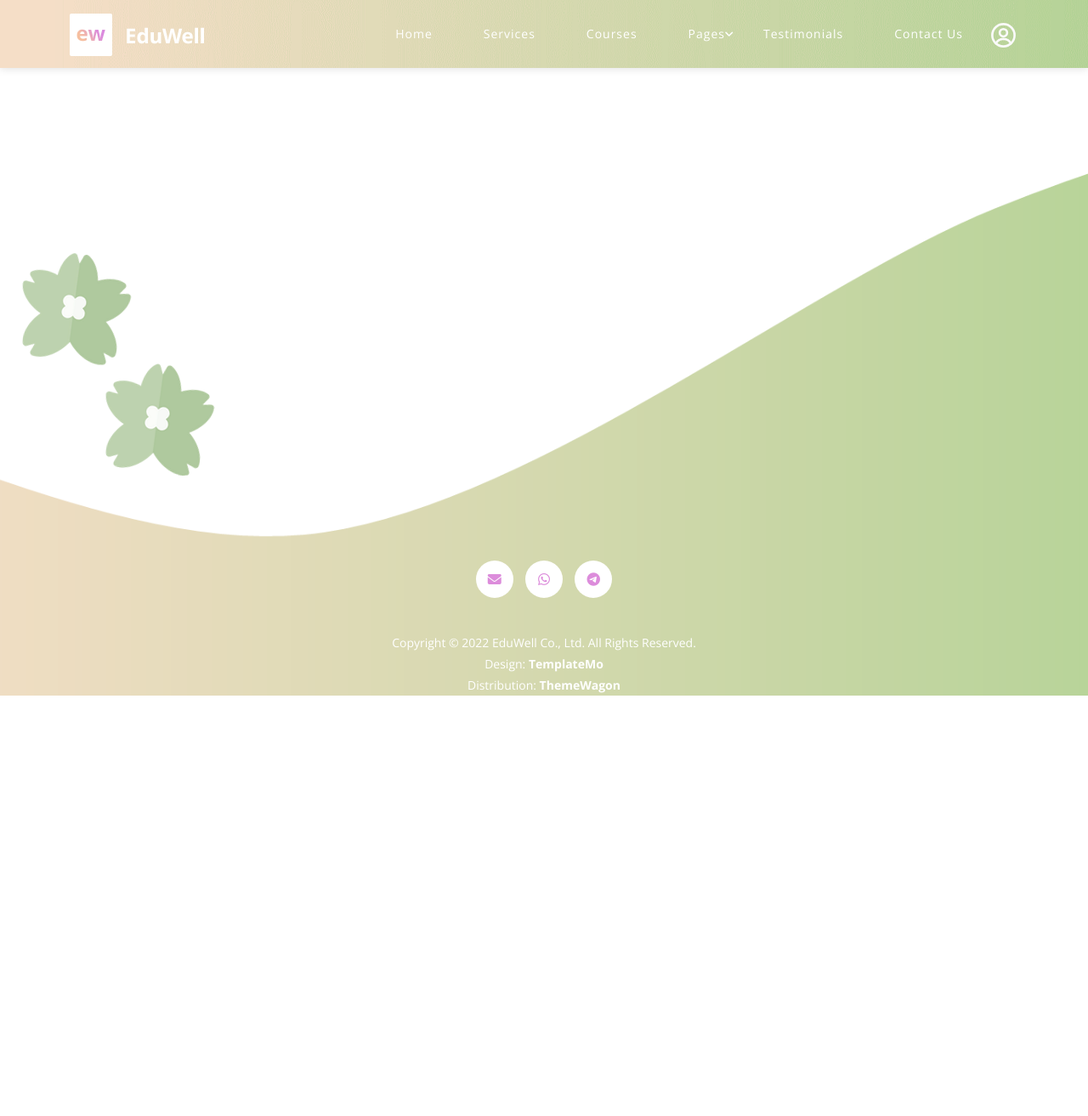
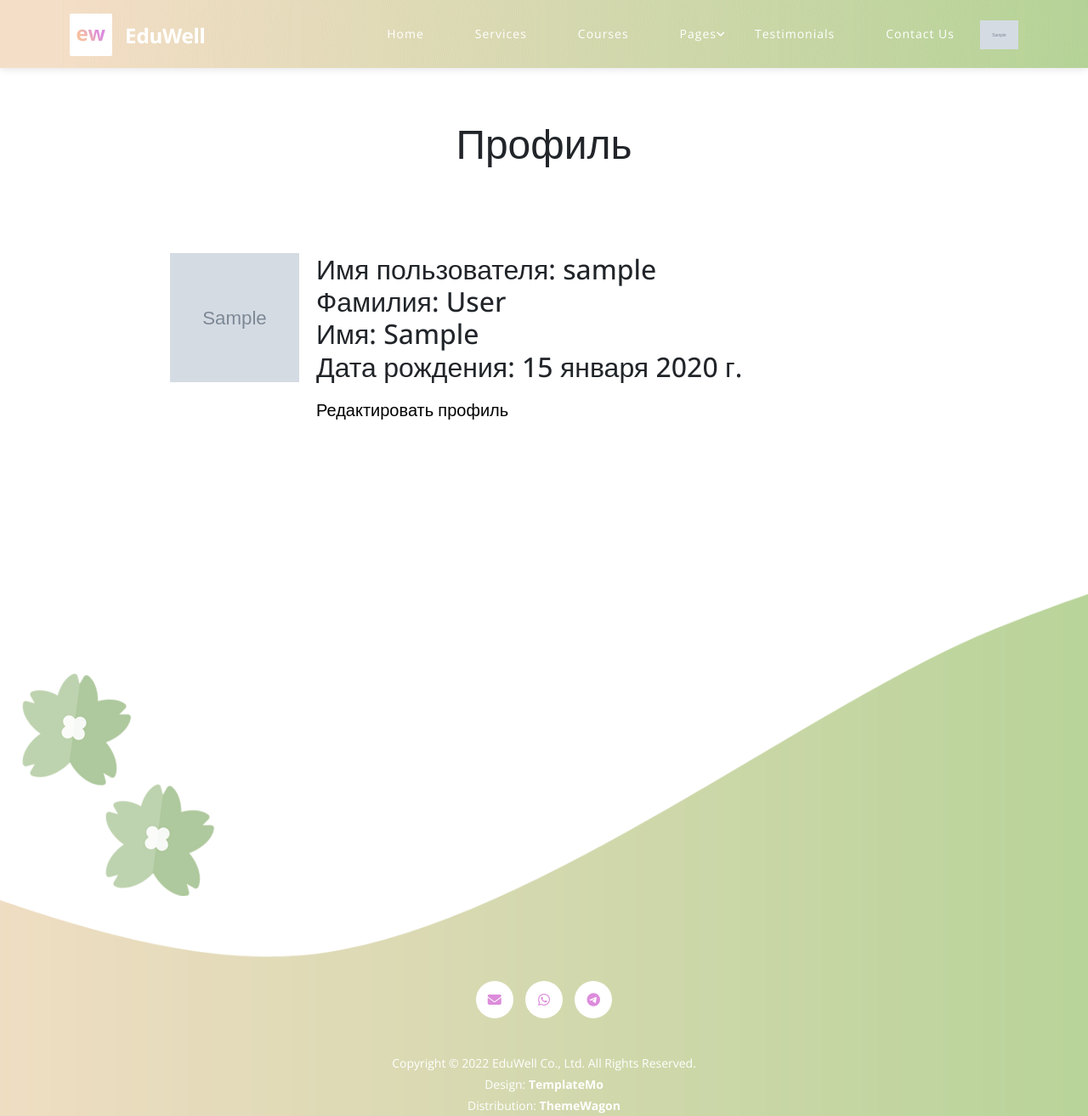
Before and after one commit to NaiNaniNai/korean-site, a Django app: a page that uses base/templates/include/header.html in a window 1280 px wide. Shown: the whole page at 85% size. Before the commit the page ends 819 px from the top, so only its background shows below. Run offline with Django 5.2, Linux system fonts and the light colour scheme; a user stored in the database is signed in; tables that the repository leaves empty hold one stand-in row (values such as "Sample post"); grey boxes marked "Sample" are stand-in pictures; some libraries are stand-ins or nearby versions.

Commit message:
Add profile detail and edit profile views in account app

```diff
--- a/account/models.py
+++ b/account/models.py
@@ -5,16 +5,16 @@ from django.db import models
 class CustomUser(AbstractUser):
     """Model of User"""
 
-    slug = models.CharField(
-        max_length=128, verbose_name="Слаг", unique=True, blank=True
-    )
-    slug = "231312"
+    slug = models.CharField(max_length=128, verbose_name="Слаг", unique=True)
     email = models.EmailField(verbose_name="Почта", unique=True)
     avatar = models.ImageField(
         upload_to="avatars/",
         default="avatars/default_avatar.png",
         blank=True,
         verbose_name="Аватар",
+    )
+    date_of_birth = models.DateField(
+        blank=True, null=True, verbose_name="Дата рождения"
     )
     groups = models.ManyToManyField(
         "auth.Group", related_name="users", blank=True, verbose_name="Группы"
@@ -29,3 +29,32 @@ class CustomUser(AbstractUser):
 
     def __str__(self):
         return f"{self.username})"
+
+    def save(self, *args, **kwargs):
+        if not self.slug:
+            self.slug = self.username
+        super().save(*args, **kwargs)
+
+
+class FollowingUsers(models.Model):
+    """Model of following users"""
+
+    user = models.ForeignKey(
+        CustomUser,
+        on_delete=models.CASCADE,
+        verbose_name="Пользователь",
+        related_name="following_user",
+    )
+    following_users = models.ForeignKey(
+        CustomUser,
+        on_delete=models.CASCADE,
+        verbose_name="Отслеживаемые пользователи",
+        related_name="followed_user",
+    )
+
+    class Meta:
+        verbose_name = "Подписка на пользователя"
+        verbose_name_plural = "Подписки на пользователя"
+
+    def __str__(self) -> str:
+        return f"{self.user} - {self.following_users}"
--- /dev/null
+++ b/account/templates/profile.html
@@ -0,0 +1,51 @@
+{% extends "base.html" %}
+{% block title %}
+    |Регистрация
+{% endblock title %}
+{% block content %}
+    <section class="normal-breadcrumb set-bg"
+             data-setbg="img/normal-breadcrumb.jpg">
+        <div class="container">
+            <div class="row">
+                <div class="col-lg-12 text-center">
+                    <div class="title_text">
+                        <h2>
+                            Профиль
+                            {#                            {% for user in profile.followed_users %}#}
+                            {#                                {{ user.username }}#}
+                            {#                                s#}
+                            {#                            {% endfor %}#}
+                            {#                            {% for follow in follows %}#}
+                            {#                                {{ follow.following_users.username }}#}
+                            {#                        {% endfor %}#}
+                        </h2>
+                        {#                        {% if not user.is_authenticated %}#}
+                        {#                            <p>Добро пожаловать на наш сайт .</p>#}
+                        {#                        {% else %}#}
+                        {#                            <p>Вы уже авторизированы</p>#}
+                        {#                            <a href="{% url 'logout' %}">Выйти из аккаунта</a>#}
+                        {#                        {% endif %}#}
+                    </div>
+                </div>
+            </div>
+        </div>
+    </section>
+    <section class="{% if profile.username != user.username %}another_{% endif %}profile_detail">
+        <div class="profile_detail__title">
+            <img class="profile_detail__icon"
+                 src="{{ MEDIA_URL }}{{ profile.avatar.url }}"
+                 alt="ups">
+            <div class="profile_detail__text">
+                <h2>Имя пользователя: {{ profile.username }}</h2>
+                {% if profile.last_name %}<h2>Фамилия: {{ profile.last_name }}</h2>{% endif %}
+                {% if profile.first_name %}<h2>Имя: {{ profile.first_name }}</h2>{% endif %}
+                {% if profile.date_of_birth %}<h2>Дата рождения: {{ profile.date_of_birth }}</h2>{% endif %}
+                {% if user.username == profile.username %}
+                    <a href="{% url 'edit_profile' profile.slug %}">
+                        <h5 class="profile_detail__link__text">Редактировать профиль</h5>
+                    </a>
+                {% endif %}
+            </div>
+        </div>
+    </section>
+{% endblock content %}
--- a/account/urls.py
+++ b/account/urls.py
@@ -8,5 +8,6 @@ urlpatterns = [
     path("logout/", views.logout_view, name="logout"),
     path("singup/", views.SingupView.as_view(), name="singup"),
     path("reset_password/", views.ResetPasswordView.as_view(), name="reset_password"),
-    path("<str:username>/", views.ProfileView.as_view(), name="account_detail"),
+    path("<str:user_slug>/", views.ProfileView.as_view(), name="profile"),
+    path("<str:user_slug>/edit", views.EdirProfileView.as_view(), name="edit_profile"),
 ]
--- a/account/views.py
+++ b/account/views.py
@@ -7,6 +7,7 @@ from django.views.generic import FormView
 
 from account.forms import SingupForm
 from account.models import CustomUser
+from project_root.settings import BASE_DIR
 
 
 class TestView(View):
@@ -82,10 +83,60 @@ class ResetPasswordView(View):
 
 
 class ProfileView(View):
-    """Detail page of account"""
+    """Detail page of profile"""
 
-    def get(self, request, username):
-        profile = CustomUser.objects.filter(username=username).first()
-        context = {"profile": profile}
+    def get(self, request, user_slug):
+        profile = CustomUser.objects.filter(slug=user_slug).first()
+        follows = profile.following_user.all()
+        context = {"profile": profile, "follows": follows}
 
-        return render(request, "account.html", context)
+        return render(request, "profile.html", context)
+
+
+def handle_uploaded_file(f):
+
+    with open(f"{BASE_DIR}/media/avatars/{f.name}", "wb+") as destination:
+        for chunk in f.chunks():
+            destination.write(chunk)
+
+
+class EdirProfileView(View):
+    """Edit page of profile"""
+
+    def get(self, request, user_slug):
+        profile = CustomUser.objects.filter(slug=user_slug).first()
+        context = {
+            "profile": profile,
+        }
+
+        return render(request, "edit_profile.html", context)
+
+    def post(self, request, user_slug):
+        profile = CustomUser.objects.filter(slug=user_slug).first()
+        date_of_birth = profile.date_of_birth
+        last_name = profile.last_name
+        first_name = profile.first_name
+        avatar = profile.avatar
+        if request.POST.get("date_of_birth"):
+            date_of_birth = request.POST.get("date_of_birth")
+        if request.POST.get("last_name"):
+            last_name = request.POST.get("last_name")
+        if request.POST.get("first_name"):
+            first_name = request.POST.get("first_name")
+        if request.FILES.get("avatar"):
+            print("ass")
+            handle_uploaded_file(request.FILES["avatar"])
+            avatar = request.FILES["avatar"]
+        print(
+            f"Фамилия:{last_name}, Имя:{first_name}, Датарождения:{date_of_birth}, Аватар:{avatar}"
+        )
+        CustomUser.objects.update_or_create(
+            username=profile.username,
+            defaults={
+                "date_of_birth": date_of_birth,
+                "last_name": last_name,
+                "first_name": first_name,
+                "avatar": avatar,
+            },
+        )
+        return redirect(reverse("test"))
--- a/base/templates/include/header.html
+++ b/base/templates/include/header.html
@@ -51,12 +51,12 @@
                                     </svg>
                                 </a>
                             {% else %}
-                                {% if user.account.image %}
-                                    <a href="{% url 'account_detail' user.username %}">
-                                        <img src="{{ MEDIA_URL }}{{ user.account.image.url }}" alt="">
-                                    </a>
-                                {% else %}
-                                    <a href="{% url 'account_detail' user.username %}">
+                                <a href="{% url 'profile' user.slug %}">
+                                    {% if user.avatar %}
+                                        <img class="icon__profile"
+                                             src="{{ MEDIA_URL }}{{ user.avatar.url }}"
+                                             alt="">
+                                    {% else %}
                                         <svg width="35"
                                              height="35"
                                              viewBox="0 0 24 24"
@@ -66,8 +66,8 @@
                                             <circle cx="12" cy="12" r="9" stroke="#fafafa" stroke-width="1.8" />
                                             <path d="M18 18.7059C17.6461 17.6427 16.8662 16.7033 15.7814 16.0332C14.6966 15.3632 13.3674 15 12 15C10.6326 15 9.30341 15.3632 8.21858 16.0332C7.13375 16.7033 6.35391 17.6427 6 18.7059" stroke="#fafafa" stroke-width="1.8" stroke-linecap="round" />
                                         </svg>
-                                    </a>
-                                {% endif %}
+                                    {% endif %}
+                                </a>
                             {% endif %}
                         </li>
                     </ul>
--- a/static/css/style.css
+++ b/static/css/style.css
@@ -140,4 +140,87 @@ section {
 
 .icon__profile {
 	padding-left: 0 !important;
+	max-width: 45px;
 }
+
+/*---------------------
+  Profile Detail
+-----------------------*/
+
+.profile_detail {
+	margin-top: 100px;
+	padding-left: 200px;
+}
+
+.profile_detail__title {
+	display: inline-flex;
+}
+
+.profile_detail__icon {
+	height: auto;
+	width: auto;
+	max-height: 152px;
+	max-width: 152px;
+}
+
+.profile_detail__text {
+	margin-left: 20px;
+}
+
+.profile_detail__text a{
+	margin-top:10px;
+	color: black !important;
+}
+
+.profile_detail__text a:hover {
+	color: #a9d18e !important;
+}
+
+.profile_detail__link__text {
+	padding-top:20px;
+}
+
+.another_profile_detail {
+	margin-top: 100px;
+	margin-left: auto;
+	margin-right: auto;
+	text-align: center;
+	padding-right: 75px;
+}
+
+/*---------------------
+  Edit profile
+-----------------------*/
+
+.profile_detail_edit {
+	margin-top: 100px;
+	margin-left: auto;
+	margin-right: auto;
+	text-align: center;
+}
+
+.profile_detail_edit__form {
+	text-align: center;
+	width: 500px;
+  	margin-left: auto;
+  	margin-right: auto;
+}
+
+.profile_detail__edit input {
+	width: 400px;
+	display: inline-flex;
+}
+
+.profile_detail_edit__form button {
+	margin: 10px auto 0;
+	display: block;
+	font-size: 12px;
+	color: #ffffff;
+	background: #a9d18e;
+	font-weight: 700;
+	border: none;
+	border-radius: 2px;
+	letter-spacing: 2px;
+	text-transform: uppercase;
+	padding: 12px 30px;
+}
```
Also changed, not shown: account/admin.py (+8 -1 lines), account/templates/edit_profile.html (added, +56 -0 lines), account/migrations/0006_alter_customuser_slug.py (added), account/migrations/0007_followingusers.py (added), account/migrations/0008_customuser_date_of_birth.py (added).
